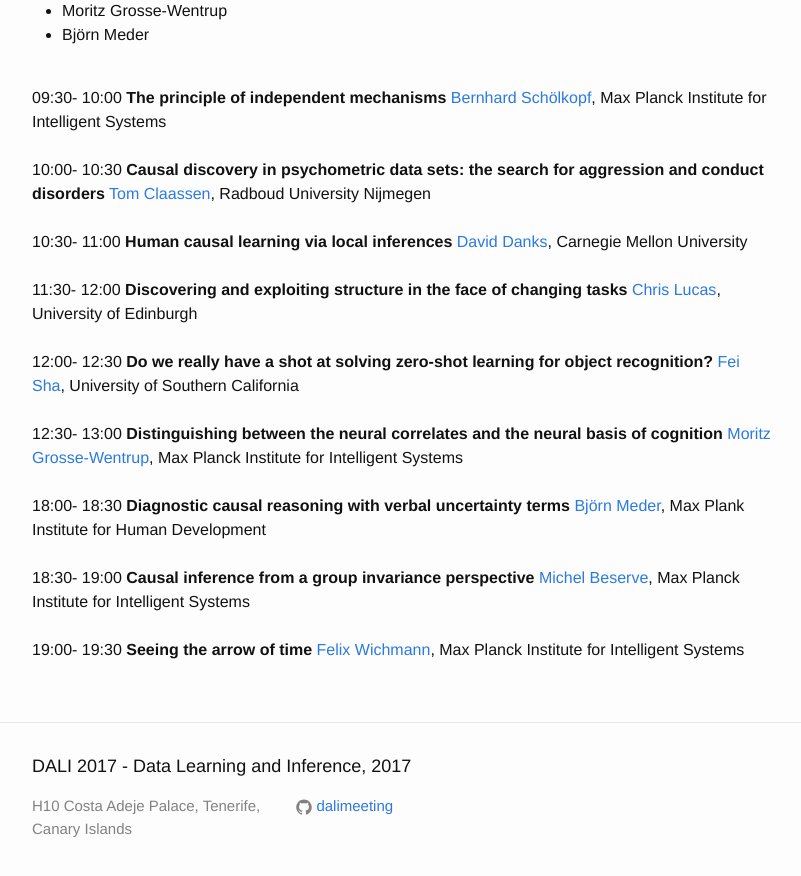
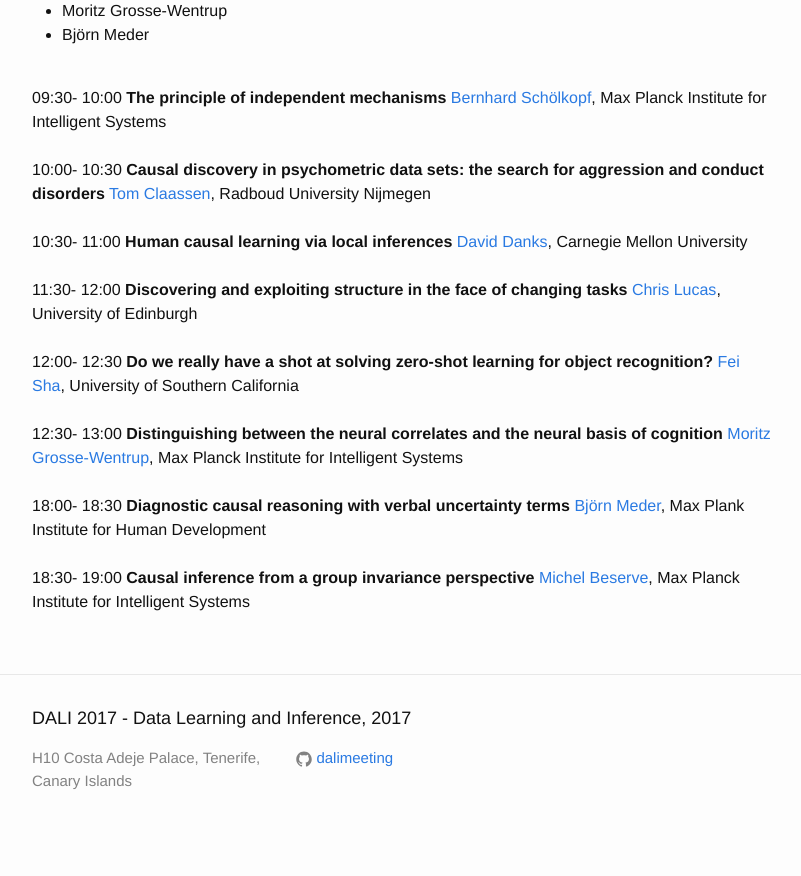
Before and after one commit to dalimeeting/dalimeeting.github.io, a Jekyll site: the page built from _posts/2017-04-18-Causality-Psychology.md, in a window 1280 px wide and 900 px high, scrolled down 1078 px. Shown: the top 876 px of the window, without its empty margins (238-1039 px from the left). Built offline with Jekyll 4.4.1, drawn with Linux system fonts in a browser that asks for light colours; after the commit the page ends 1930 px from its top, so only the background shows below that.

Commit message:
Update 2017-04-18-Causality-Psychology.md

```diff
--- a/_posts/2017-04-18-Causality-Psychology.md
+++ b/_posts/2017-04-18-Causality-Psychology.md
@@ -93,15 +93,6 @@
   youtube:
   start: "18:30"
   end: "19:00"
-- title: "Seeing the arrow of time"
-  author:
-  - given: Felix
-    family: Wichmann
-    url: https://ei.is.tuebingen.mpg.de/person/felix
-    institute: Max Planck Institute for Intelligent Systems
-  youtube:
-  start: "19:00"
-  end: "19:30"
 speakers:
 - Bernhard Schölkopf
 - David Danks
```
